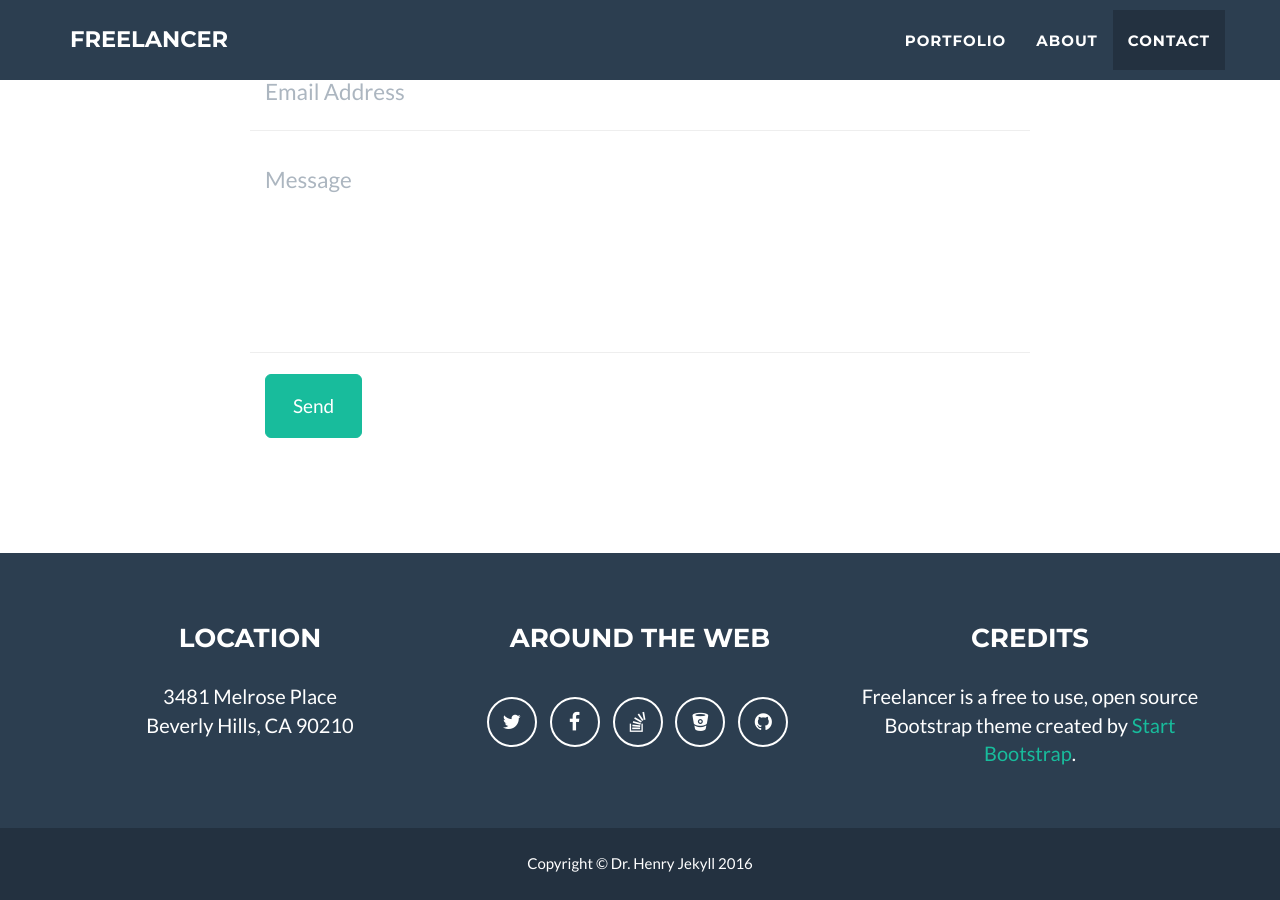
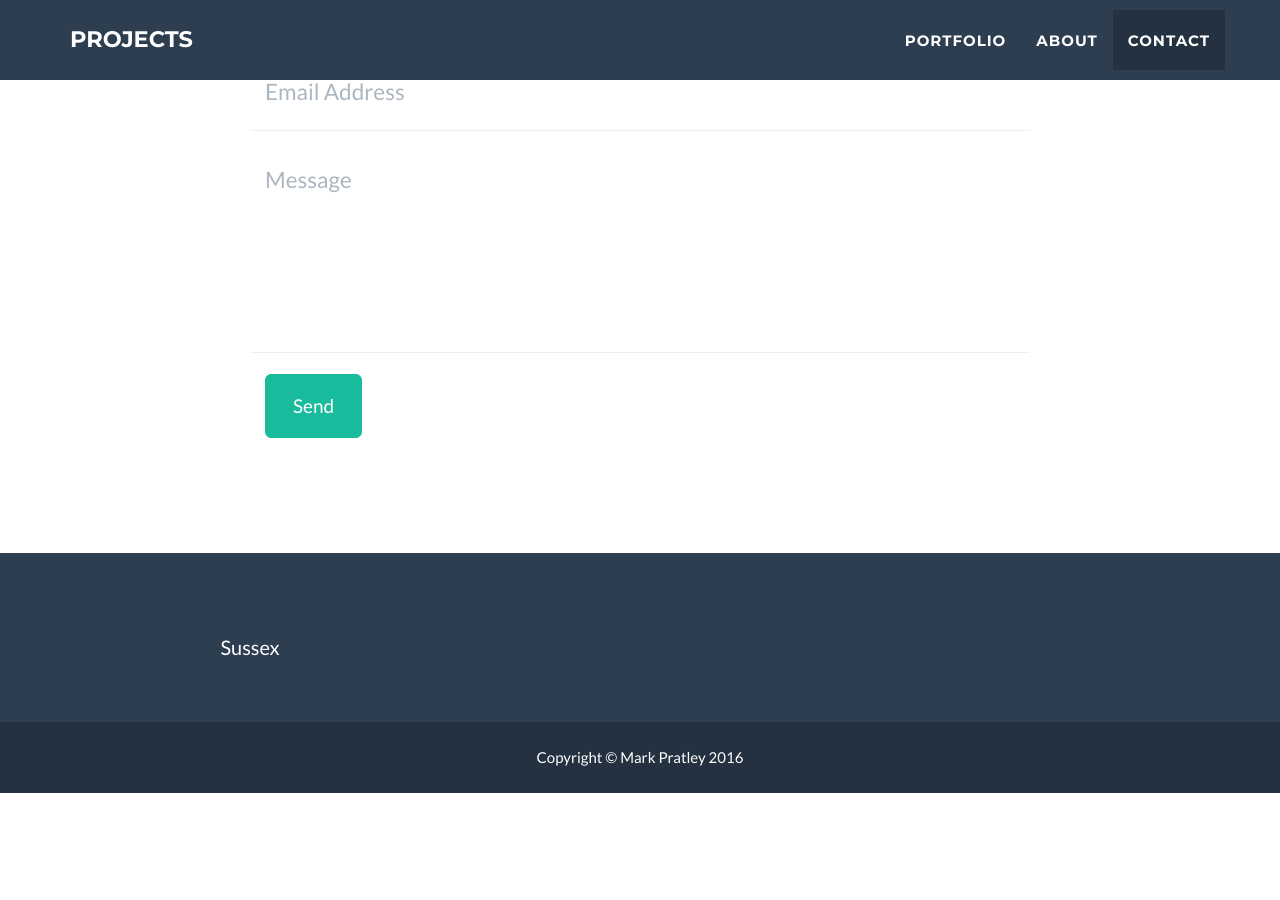
Before and after one commit to MarkPratley/markpratley.github.io--OLD, a Jekyll site: the page built from index.html, in a window 1280 px wide and 900 px high, scrolled down 2775 px. Built offline with Jekyll 4.4.1, drawn with Linux system fonts in a browser that asks for light colours; after the commit the page ends 3568 px from its top, so only the background shows below that; some of the changed text lies outside the part shown.

Commit message:
Changed config a little

```diff
--- a/_config.yml
+++ b/_config.yml
@@ -1,10 +1,10 @@
 # Site settings
-title: Freelancer
-email: your-email@domain.com
-url: https://example.github.io
-description: "Write an awesome description for your new site here. You can edit this line in _config.yml. It will appear in your document head meta (for Google search results) and in your feed.xml site description."
-skills: "Web Developer - Graphic Artist - User Experience Designer"
-meta_author: LastName FirstName
+title: Projects
+email: mail@markpratley.co.uk
+url: https://markpratley.github.io
+description: A variety of data science projects
+skills: "Data Science Projects"
+meta_author: Pratley Mark
 
 # Google webmaster tools
 google_verify:
@@ -31,31 +31,18 @@ color:
 
 # Footer settings
 footer:
-  copyright: Dr. Henry Jekyll
-  location: Location
-  social: Around the Web
-  credits: Credits
+  copyright: Mark Pratley
 
 # Social networks usernames (many more available: google-plus, flickr, dribbble, pinterest, instagram, tumblr, linkedin, etc.)
 social:
-  - title: twitter
-    url: http://twitter.com/jekyllrb
-  - title: facebook
-    url:
-  - title: stack-overflow
-    url: http://stackoverflow.com/questions/tagged/jekyll
-  - title: bitbucket
-    url: http://bitbucket.org/jekyll
-  - title: github
-    url: http://github.com/jekyll
+
 
 # Postal address (add as many lines as necessary)
 address:
-  - line: 3481 Melrose Place
-  - line: Beverly Hills, CA 90210
+  - line: Sussex
 
 # Credits content
-credits: 'Freelancer is a free to use, open source Bootstrap theme created by <a href="http://startbootstrap.com">Start Bootstrap</a>.'
+# credits: 'Freelancer is a free to use, open source Bootstrap theme created by <a href="http://startbootstrap.com">Start Bootstrap</a>.'
 
 # Build settings
 markdown: kramdown
--- a/_includes/contact_static.html
+++ b/_includes/contact_static.html
@@ -9,7 +9,7 @@
 		</div>
 		<div class="row">
 			<div class="col-lg-8 col-lg-offset-2">
-				<form  action="//formspree.io/you@email.com" method="POST" name="sentMessage" id="contactForm" novalidate>
+				<form  action="//formspree.io/mail@markpratley.co.uk" method="POST" name="sentMessage" id="contactForm" novalidate>
 					<div class="row control-group">
 						<div class="form-group col-xs-12 floating-label-form-group controls">
 							<label>Name</label>
```
